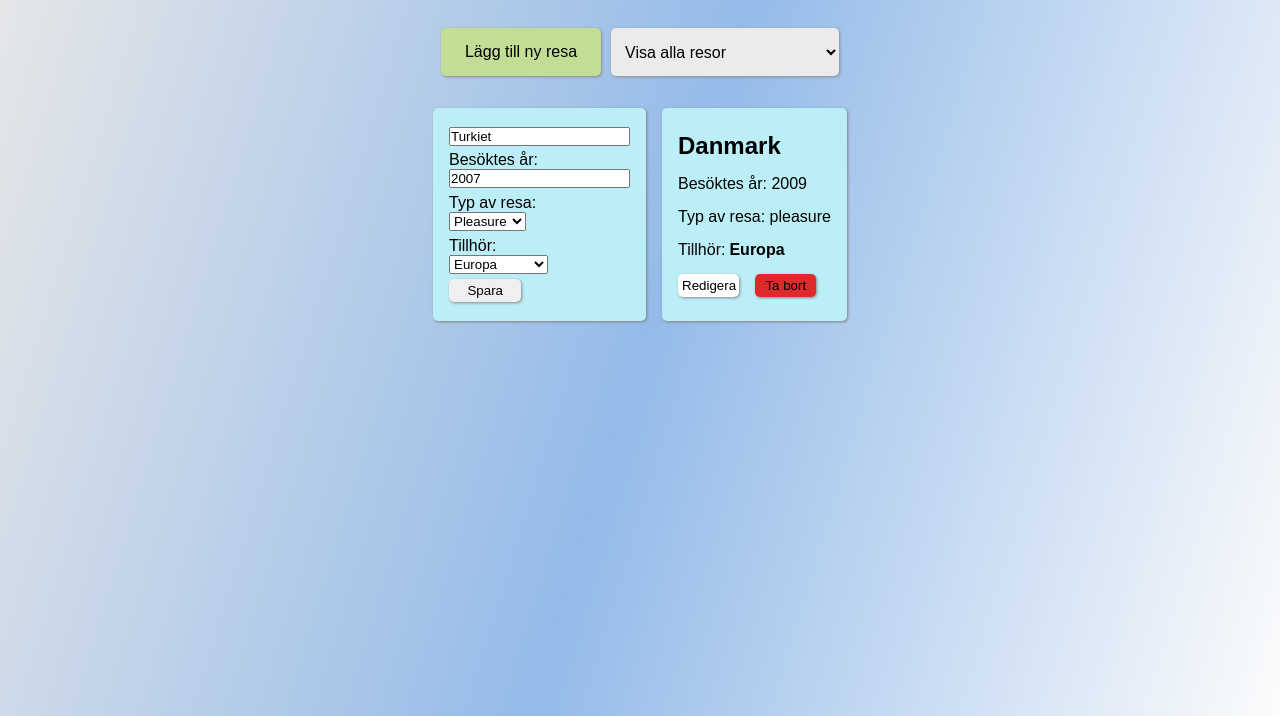
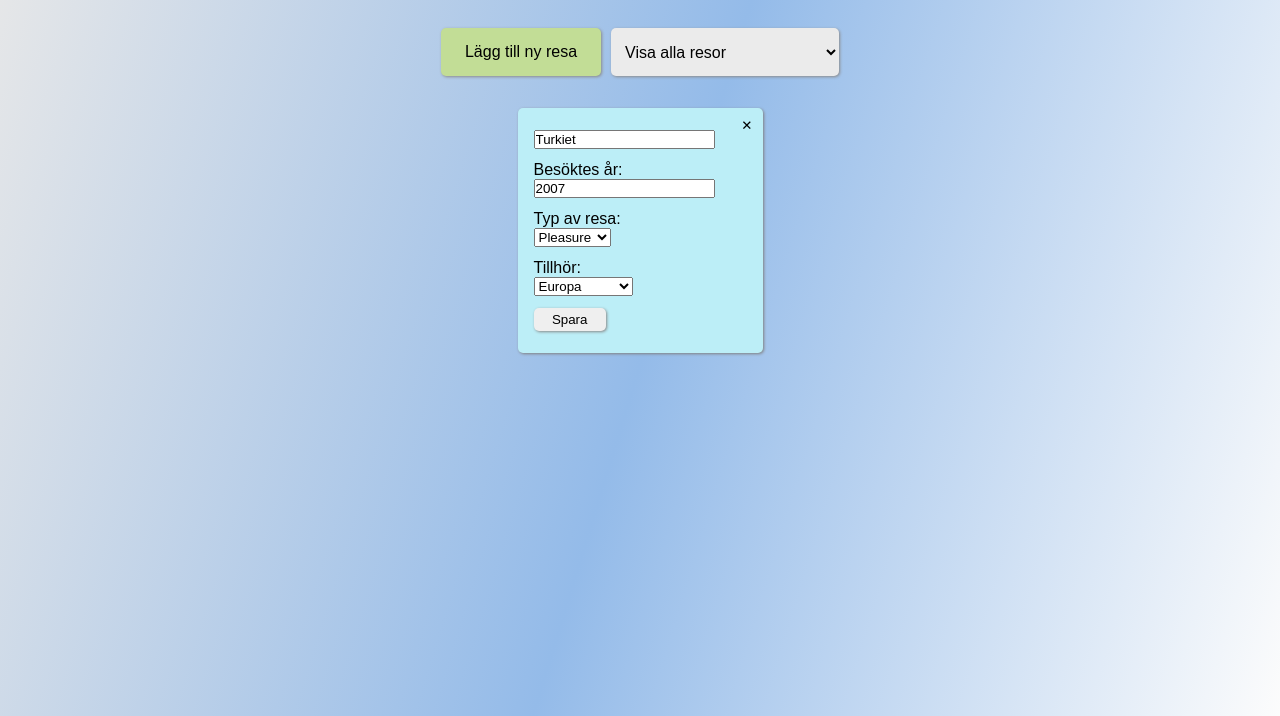
Before and after one commit to hannakinnander/CRUD_application, a website with bundled scripts: page index.html in a window 1280 px wide. Both pictures are taken after a click on the button "Redigera". Shown: the part 84-800 px from the top of the page. Built offline with nearby package versions, Linux system fonts and the light colour scheme; data requests are answered from the project's data file.

Commit message:
fixed the layout for closeButton and fixed the function for it, it just updates the card as it was before editing

```diff
--- a/db.json
+++ b/db.json
@@ -50,13 +50,6 @@
       "yearVisited": 2007,
       "businessOrPleasure": "pleasure",
       "continentId": 5
-    },
-    {
-      "id": "9807",
-      "countryName": "Danmark",
-      "yearVisited": 2009,
-      "businessOrPleasure": "pleasure",
-      "continentId": 5
     }
   ],
   "$schema": "./node_modules/json-server/schema.json"
--- a/js-modules/continents.js
+++ b/js-modules/continents.js
@@ -26,7 +26,6 @@ export async function showContinentInformation(id) {
 
     const continent = continents.find((continent) => Number(continent.id) === Number(id));
 
-
     const informationDiv = document.createElement("div");
     informationDiv.classList.add("informationDiv");
 
--- a/js-modules/handleCards.js
+++ b/js-modules/handleCards.js
@@ -1,3 +1,5 @@
+import { renderCountry } from "./renderCountry.js";
+
 export function deleteCard (id){
     fetch(`http://localhost:3000/countries/${id}`, {
        method: "DELETE"
@@ -72,8 +74,22 @@ export function editCard (countryCard, country){
         southAmericaOption, europeOption, oceaniaOption, antarcticaOption);
     continentSelector.value = country.continentId;
 
+    const closeButton = document.createElement("button");
+    closeButton.classList.add("closeEdit", "closeButton");
+    closeButton.textContent = "✕"
+    closeButton.addEventListener("click", ()=>{
+        const updatedCard = {
+            id: country.id,
+            countryName: countryInput.value,
+            yearVisited: Number(yearVisitedInput.value),
+            businessOrPleasure: businessOrPleasureSelector.value,
+            continentId: Number(continentSelector.value)
+    }
+        updateDb(country.id, updatedCard)
+    });
 
     const saveButton = document.createElement("button");
+    saveButton.classList.add("cardButton");
     saveButton.textContent = "Spara";
     saveButton.addEventListener("click", () =>{
         const updatedCard = {
@@ -84,8 +100,7 @@ export function editCard (countryCard, country){
             continentId: Number(continentSelector.value)
     }
         updateDb(country.id, updatedCard)
-    }
-    )
+    });
 
     //Lägger in elementen i sina parents
 
@@ -94,7 +109,7 @@ export function editCard (countryCard, country){
 
         continentDiv.append(continentPresentation, continentSelector);
     countryCard.append(countryInput, yearVisitedDiv, businessOrPleasureDiv,
-        continentDiv, saveButton);
+        continentDiv, saveButton, closeButton);
 };
 
 export async function updateDb(id, updatedCard) {
--- a/js-modules/renderCountry.js
+++ b/js-modules/renderCountry.js
@@ -38,14 +38,14 @@ export function renderCountry (country){
         const buttonSection = document.createElement("div");
         buttonSection.classList.add("buttonSection");
         const editButton = document.createElement("button");
-        editButton.classList.add("editButton");
+        editButton.classList.add("editButton", "cardButton");
         editButton.textContent = "Redigera";
         editButton.addEventListener("click", () => {
             editCard(countryCard, country);
         })
 
         const deleteButton = document.createElement("button");
-        deleteButton.classList.add("deleteButton");
+        deleteButton.classList.add("deleteButton", "cardButton");
         deleteButton.textContent = "Ta bort";
         deleteButton.addEventListener("click", () => {
             deleteCard(country.id);
--- a/style.css
+++ b/style.css
@@ -99,6 +99,7 @@ main {
     padding: 1rem;
     border-radius: 5px;
     box-shadow: 1px 1px 3px grey;
+    position: relative;
 }
 .countryCard p {
     font-size: 1rem;
@@ -119,14 +120,14 @@ main {
     justify-content: flex-start;
     gap: 1rem;
 }
-.countryCard button {
+.cardButton {
     width: 40%;
     padding: 4px;
     border: none;
     border-radius: 5px;
     box-shadow: 1px 1px 3px rgb(136, 136, 136);
 }
-.buttonSection button:hover {
+.cardButton:hover {
     cursor: pointer;
     transform: translateY(-2px);
 }
@@ -135,6 +136,11 @@ main {
 }
 .deleteButton {
     background-color: rgb(221, 42, 42)
+}
+
+/*EDITMODE PÅ KORTEN*/
+.editMode {
+    padding-right: 3rem;
 }
 
 /*FÄRG UTIFRÅN KONTINENT*/
```
